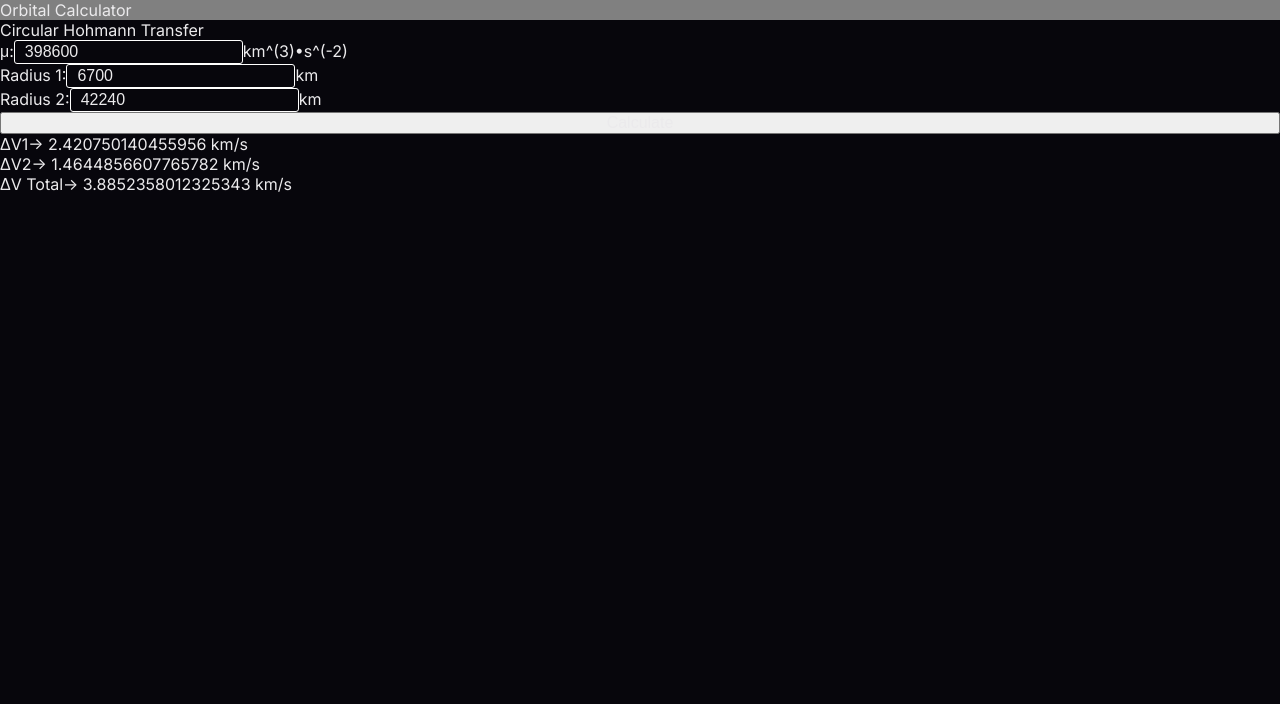
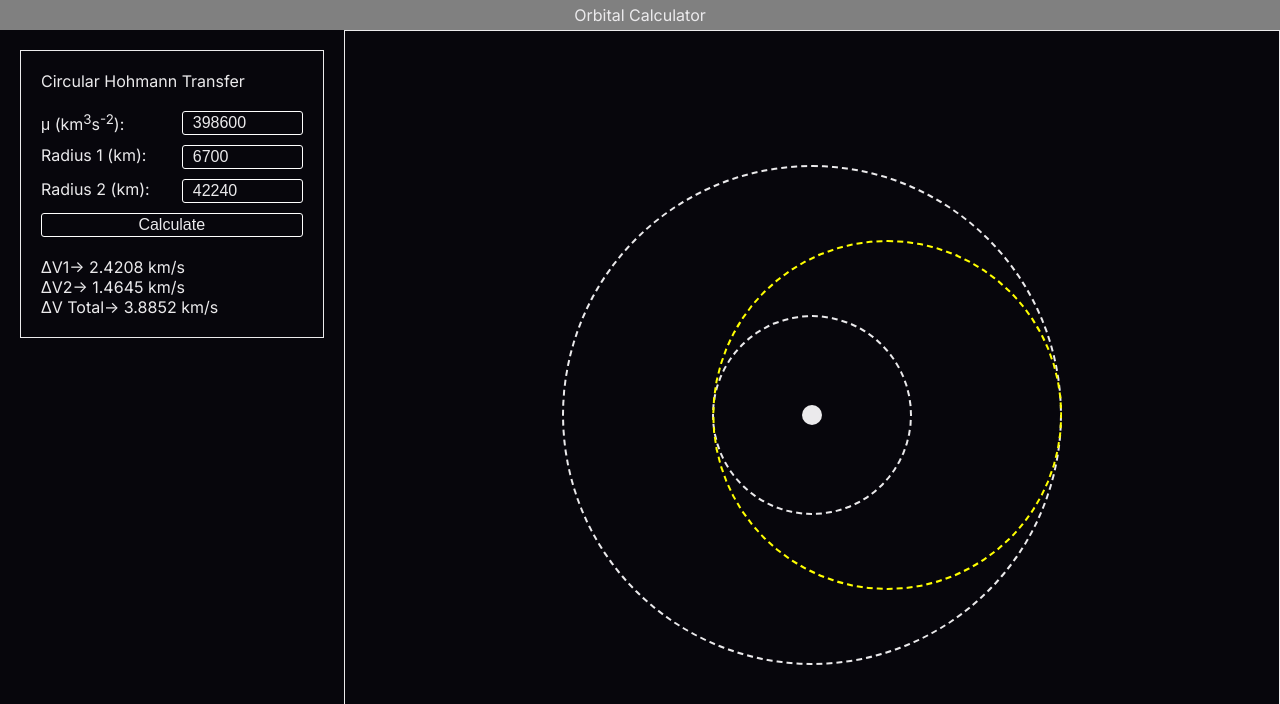
Before and after one commit to hadri12velay/orbital-calculator, a React (Vite) app: page / in a window 1280 px wide. Shown: the top 704 px of the page. Built offline with nearby package versions, Linux system fonts and the light colour scheme.

Commit message:
added circular hohmann transfer

```diff
--- a/src/components/Content.jsx
+++ b/src/components/Content.jsx
@@ -1,11 +1,13 @@
 import React from 'react';
 
 import Hohmann from './Hohmann';
+import Visual from './Visual';
 
 export default function Content() {
     return (
         <div id="Content">
             <Hohmann />
+            <Visual />
         </div>
     );
 }
--- a/src/components/Hohmann.jsx
+++ b/src/components/Hohmann.jsx
@@ -13,6 +13,7 @@ export default function Hohmann() {
     const [output, setOutput] = useState({});
 
     const handleCalculate = () => {
+        console.log('Circular Hohmann Transfer');
         const result = circularHohmann({
             mu: mu,
             r_1: R1,
@@ -21,50 +22,52 @@ export default function Hohmann() {
         setOutput(result);
     };
 
+    const round = (number, decimal) => {
+        return Math.round(number * 10 ** decimal) / 10 ** decimal;
+    };
+
     useEffect(() => {
         handleCalculate();
     }, []);
 
     return (
-        <div id="Hohmann">
+        <div id="Hohmann" className="calculate-box">
             <h3>Circular Hohmann Transfer</h3>
             <div className="input">
                 <label>
-                    &mu;:
+                    &mu; (km<sup>3</sup>s<sup>-2</sup>):
+                </label>
                 <input
                     type="text"
                     defaultValue={defaultMu}
                     placeholder={defaultMu}
                     onChange={(e) => setMu(Number(e.target.value))}
                 />
-                    km^(3)&#x2022;s^(-2)
-                </label>
-                <label>
-                    Radius 1:
+
+                <label>Radius 1 (km):</label>
                 <input
                     type="text"
                     defaultValue={defaultR1}
                     placeholder={defaultR1}
                     onChange={(e) => setR1(Number(e.target.value))}
                 />
-                    km
-                </label>
-                <label>
-                    Radius 2:
+
+                <label>Radius 2 (km):</label>
                 <input
                     type="text"
                     defaultValue={defaultR2}
                     placeholder={defaultR2}
                     onChange={(e) => setR2(Number(e.target.value))}
                 />
-                    km
-                </label>
-                <button onClick={handleCalculate}>Calculate</button>
+
+                <button className="calculate" onClick={handleCalculate}>
+                    Calculate
+                </button>
             </div>
             <div className="output">
-                <p>&Delta;V1-&gt; {output.Delta_1} km/s</p>
-                <p>&Delta;V2-&gt; {output.Delta_2} km/s</p>
-                <p>&Delta;V Total-&gt; {output.Delta_Total} km/s</p>
+                <p>&Delta;V1-&gt; {round(output.Delta_1, 4)} km/s</p>
+                <p>&Delta;V2-&gt; {round(output.Delta_2, 4)} km/s</p>
+                <p>&Delta;V Total-&gt; {round(output.Delta_Total, 4)} km/s</p>
             </div>
         </div>
     );
--- /dev/null
+++ b/src/components/Visual.jsx
@@ -0,0 +1,14 @@
+import React from 'react';
+
+export default function Visual() {
+    return (
+        <div id="Visual">
+            <div className="container">
+                <div className="orbit outside"></div>
+                <div className="orbit inside"></div>
+                <div className="orbit transfer"></div>
+                <div className="orbit mass"></div>
+            </div>
+        </div>
+    );
+}
--- a/src/scripts/hohmann.js
+++ b/src/scripts/hohmann.js
@@ -45,11 +45,6 @@ const get_ang_momentum_h = ({ mu, r, r_a, r_p }) => {
     return h;
 };
 
-const get_semi_major_a = ({ r_a, r_p }) => {
-    if (r) r_p = r_a = r;
-    return (r_a + r_p) / 2;
-};
-
 const get_orbital_velocity = ({ mu, r, h }) => {
     // for circular orbits, need mu and r only
     if (!h && mu) h = get_ang_momentum_h({ mu, r });
--- a/src/styles/content.scss
+++ b/src/styles/content.scss
@@ -1,8 +1,70 @@
 #Content {
-    #Hohmann {
+    display: flex;
+    align-items: flex-start;
+    position: relative;
+    min-height: 100vh;
+    .calculate-box {
+        margin: 2rem;
+        margin: calc($header-height + 2rem) 2rem 2rem 2rem;
+        max-width: 400px;
+        border: 1px solid $text-color;
+        display: flex;
+        flex-direction: column;
+        gap: 2rem;
+        padding: 2rem;
         .input {
-            display: flex;
-            flex-direction: column;
+            display: grid;
+            grid-template-columns: minmax(0, 50%) minmax(0, 50%);
+            row-gap: 1rem;
+            column-gap: 2rem;
+            button.calculate,
+            .span-2 {
+                grid-column: span 2;
+            }
+            input {
+                width: 100%;
+            }
+        }
+    }
+    #Visual {
+        height: calc(100vh - $header-height);
+        border: 1px solid $text-color;
+        position: sticky;
+        top: $header-height;
+        width: 100%;
+        .container {
+            height: 100%;
+            position: relative;
+            overflow: hidden;
+            .orbit {
+                position: absolute;
+                border: 2px dotted $text-color;
+                border-style: dashed;
+                border-radius: 100%;
+                top: 50%;
+                left: 50%;
+                transform: translate(-50%, -50%);
+                &.inside {
+                    width: 200px;
+                    height: 200px;
+                }
+                &.outside {
+                    width: 500px;
+                    height: 500px;
+                }
+                &.transfer {
+                    width: 350px;
+                    height: 350px;
+                    transform: translate(-50%, -50%) translateX(21.5%);
+                    border-color: yellow;
+                }
+                &.mass {
+                    width: 20px;
+                    height: 20px;
+                    border: none;
+                    background: $text-color;
+                }
+            }
         }
     }
 }
--- a/src/styles/nav.scss
+++ b/src/styles/nav.scss
@@ -1,4 +1,11 @@
+$header-height: 30px;
 #Nav {
-    position: sticky;
-    background-color: grey;
+    position: fixed;
+    top: 0;
+    background-color: $header-color;
+    height: $header-height;
+    width: 100%;
+    display: flex;
+    justify-content: center;
+    align-items: center;
 }
--- a/src/styles/variables.scss
+++ b/src/styles/variables.scss
@@ -1,4 +1,5 @@
 $background-color: rgb(7, 6, 12);
+$header-color: grey;
 $text-color: rgb(235, 234, 236);
 
 $font-size-mega: 4.6rem;
@@ -63,9 +64,16 @@ ul {
     list-style: none;
 }
 
-input {
+input,
+button {
     background-color: $background-color;
     border: 1px solid white;
     border-radius: 3px;
     padding: 2px 10px;
 }
+
+button {
+    &:hover {
+        cursor: pointer;
+    }
+}
```
Lines whose indentation alone changed are shown as unchanged.
